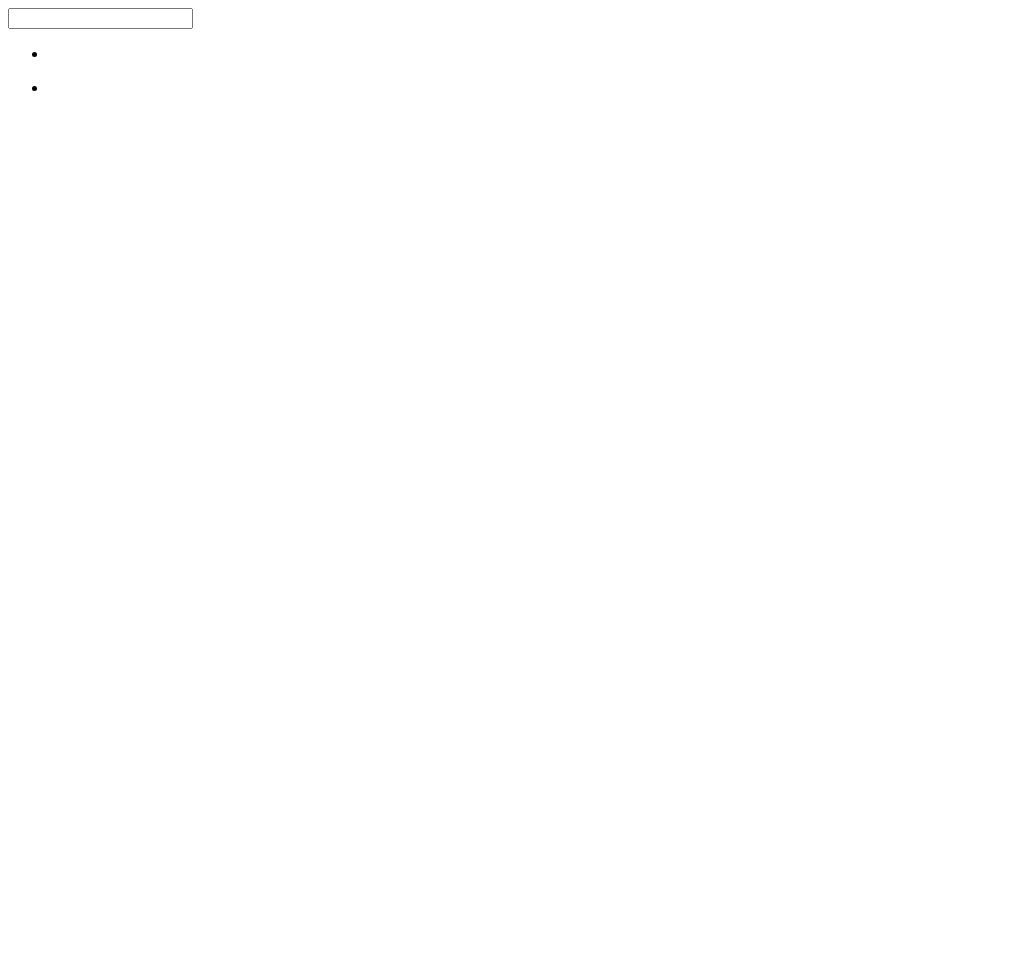
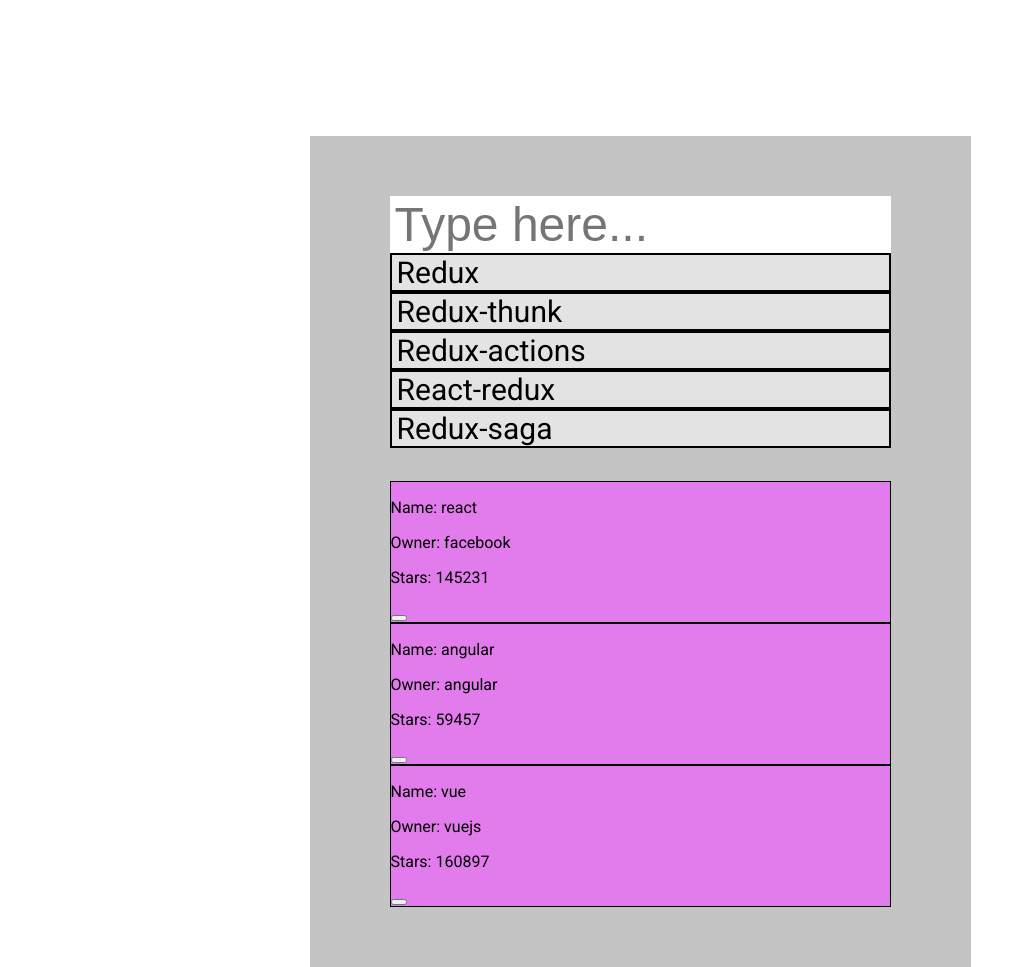
Before and after one commit to AOhapkin/github-api-autocomplete, a plain HTML site: page index.html in a window 1280 px wide. Shown: the whole page, without its empty margins (0-1026 px from the left). Before the commit the page ends 800 px from the top, so only its background shows below. Drawn offline with Linux system fonts and the light colour scheme.

Commit message:
search-form + autocomplete

```diff
--- a/index.html
+++ b/index.html
@@ -3,18 +3,43 @@
 <head>
   <meta charset="UTF-8">
   <meta name="viewport" content="width=device-width, initial-scale=1.0">
+  <link rel="preconnect" href="https://fonts.googleapis.com">
+  <link rel="preconnect" href="https://fonts.gstatic.com" crossorigin>
+  <link href="https://fonts.googleapis.com/css2?family=Roboto&display=swap" rel="stylesheet">
+  <link rel="stylesheet" href="style.css">
   <title>github-api-autocomplete</title>
 </head>
 <body>
   <div class="wrapper">
     <form class="search-form">
-      <input class="search-input" type="text" name="search" id="search">
-      <ul class="search-autocomplete">
-        <li class="autocomplete-hint"></li>
+      <input class="search-input" type="text" name="search" id="search" placeholder="Type here...">
+      <ul class="autocomplete">
+        <li class="autocomplete__item">Redux</li>
+        <li class="autocomplete__item">Redux-thunk</li>
+        <li class="autocomplete__item">Redux-actions</li>
+        <li class="autocomplete__item">React-redux</li>
+        <li class="autocomplete__item">Redux-saga</li>
       </ul>
     </form>
     <ul class="results">
-      <li></li>
+      <li class="results__item">
+        <p class="results__text">Name: react</p>
+        <p class="results__text">Owner: facebook</p>
+        <p class="results__text">Stars: 145231</p>
+        <button class="results__delete-button"></button>
+      </li>
+      <li class="results__item">
+        <p class="results__text">Name: angular</p>
+        <p class="results__text">Owner: angular</p>
+        <p class="results__text">Stars: 59457</p>
+        <button class="results__delete-button"></button>
+      </li>
+      <li class="results__item">
+        <p class="results__text">Name: vue</p>
+        <p class="results__text">Owner: vuejs</p>
+        <p class="results__text">Stars: 160897</p>
+        <button class="results__delete-button"></button>
+      </li>
     </ul>
   </div>
   <script src="script.js"></script>
--- a/script.js
+++ b/script.js
@@ -1,5 +1,5 @@
 const searchInput = document.querySelector('.search-input');
-const hintsList = document.querySelector('.search-autocomplete');
+const hintsList = document.querySelector('.autocomplete');
 let currentRepositories = [];
 
 searchInput.addEventListener('input', debounce(function(evt) {
@@ -19,7 +19,7 @@
   repositories.forEach(rep => {
     currentRepositories.push(rep);
     const listItem = document.createElement('li');
-    listItem.classList.add('autocomplete-hint');
+    listItem.classList.add('autocomplete__item');
     listItem.textContent = rep.name;
     listItem.addEventListener('click', () => {
       clearHintsList();
--- /dev/null
+++ b/style.css
@@ -0,0 +1,62 @@
+*,
+*::after,
+*::before {
+	box-sizing: border-box;
+}
+
+body {
+  height: 100vh;
+  padding-top: 10%;
+  font-family: 'Roboto', 'Arial', sans-serif;
+}
+
+.wrapper {
+  margin: 0 auto;
+  padding: 60px 80px;
+  width: 661px;
+  background: #C4C4C4;
+}
+
+.search-form {
+  width: 100%;
+  min-height: 285px;
+  display: flex;
+  flex-direction: column;
+}
+
+.search-input {
+  padding-left: 5px;
+  font-size: 48px;
+  background: #FFF;
+  border: none;
+}
+
+.autocomplete {
+  margin: 0;
+  padding: 0;
+  list-style: none;
+}
+
+.autocomplete__item {
+  padding-left: 5px;
+  font-size: 30px;
+  border: 2px solid #000;
+  background: #E3E3E3;
+}
+
+.autocomplete__item:hover {
+  background: #65CDF9;
+  cursor: pointer;
+}
+
+.results {
+  list-style: none;
+  padding: 0;
+  margin: 0;
+  width: 100%;
+}
+
+.results__item {
+  border: 1px solid #000;
+  background: #E27BEB;
+}
```
